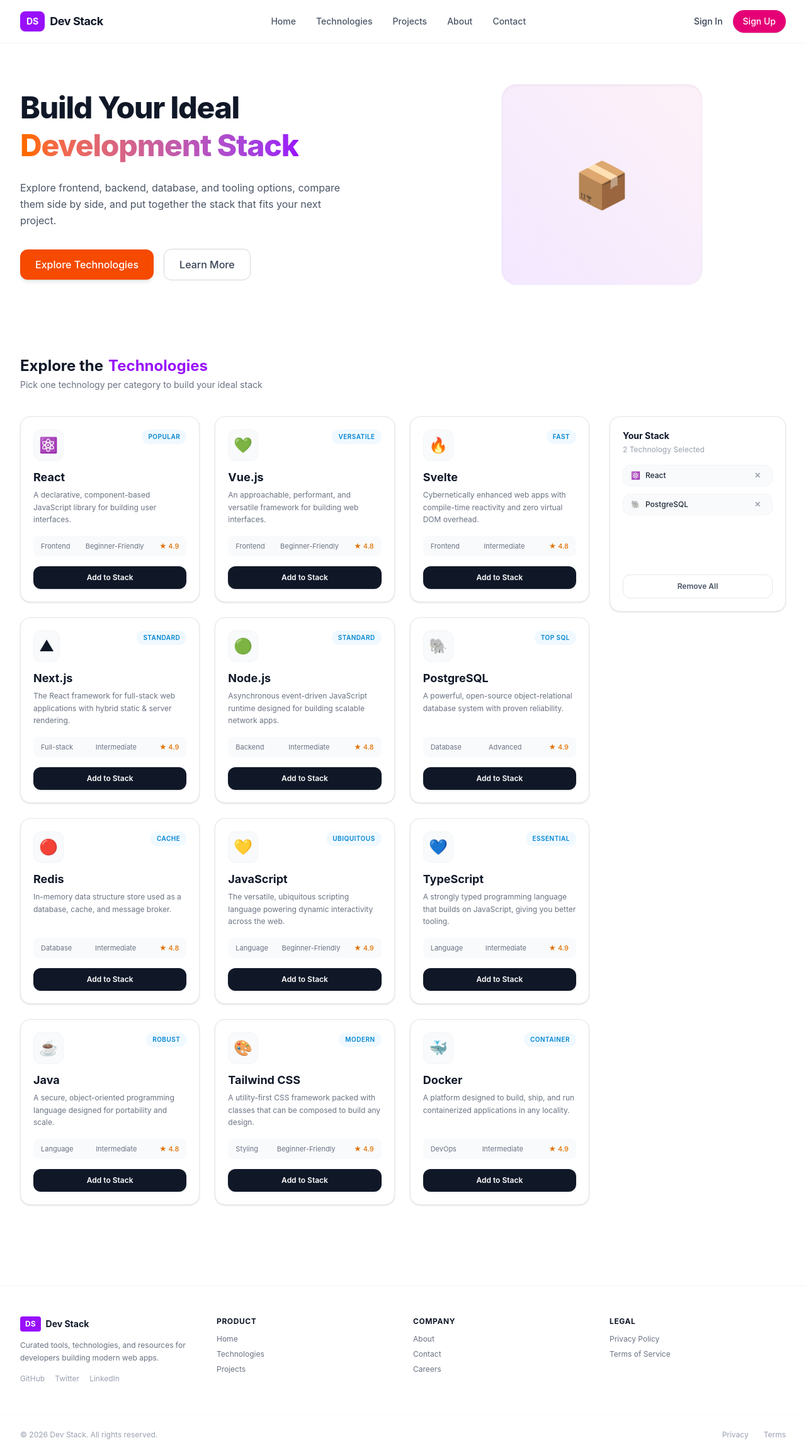
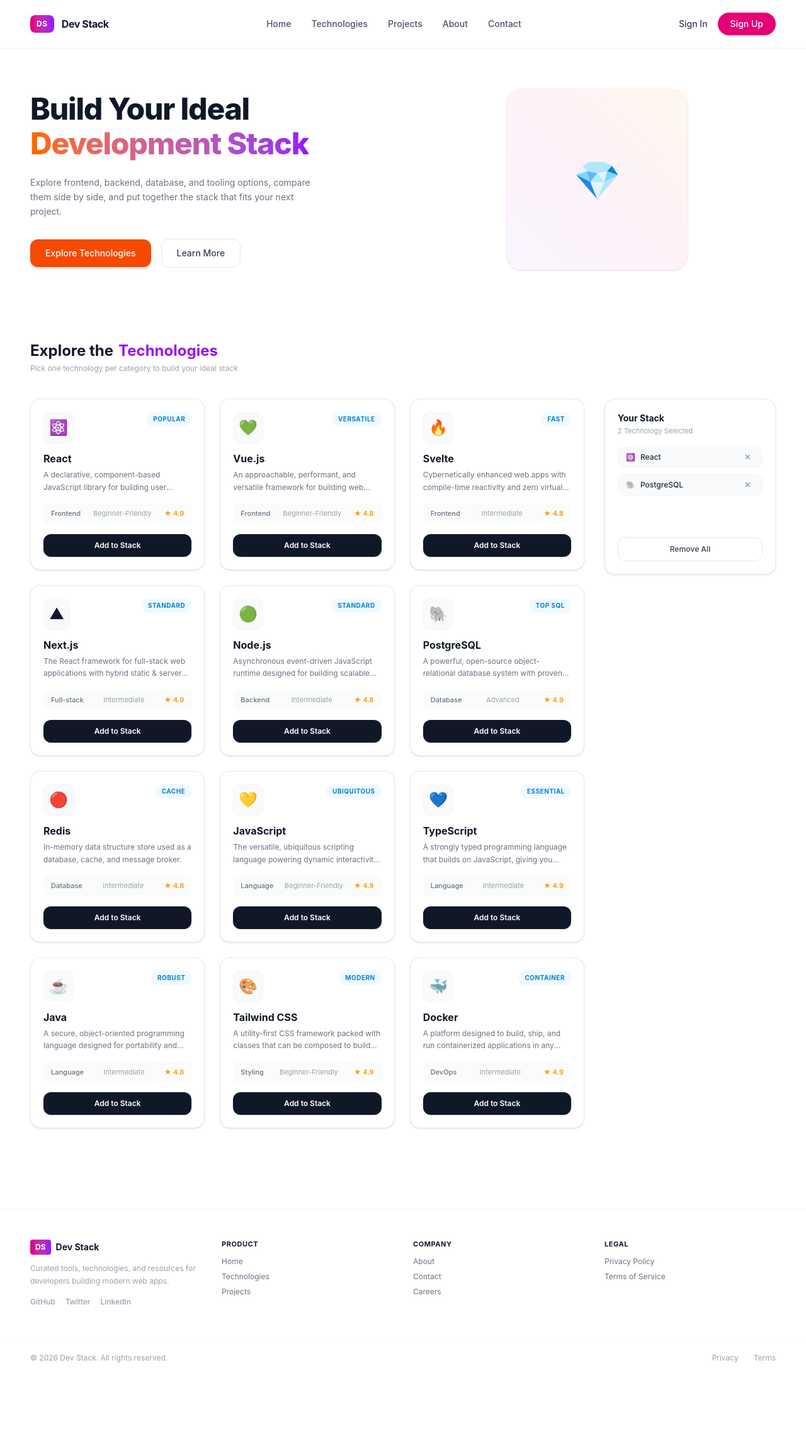
Before and after one commit to csearafat/devstack-assignment, a React (Vite) app: page / in a window 1280 px wide. Shown: the whole page at 63% size. After the commit the page ends 2188 px from the top, so only its background shows below. Built offline with nearby package versions, Linux system fonts and the light colour scheme.

Commit message:
Update UI to match Figma design

```diff
--- a/src/App.jsx
+++ b/src/App.jsx
@@ -2,7 +2,6 @@ import React, { useState } from 'react';
 import { ToastContainer, toast } from 'react-toastify';
 import 'react-toastify/dist/ReactToastify.css';
 
-// Sample tech data matching the Figma layout
 const technologies = [
   { id: 1, name: 'React', category: 'Frontend', badge: 'Popular', difficulty: 'Beginner-Friendly', rating: 4.9, icon: '⚛️', desc: 'A declarative, component-based JavaScript library for building user interfaces.' },
   { id: 2, name: 'Vue.js', category: 'Frontend', badge: 'Versatile', difficulty: 'Beginner-Friendly', rating: 4.8, icon: '💚', desc: 'An approachable, performant, and versatile framework for building web interfaces.' },
@@ -19,7 +18,8 @@ const technologies = [
 ];
 
 export default function App() {
-  const [stack, setStack] = useState([technologies[0], technologies[5]]); // Default initial stack
+  const [stack, setStack] = useState([technologies[0], technologies[5]]);
+  const [mobileMenuOpen, setMobileMenuOpen] = useState(false);
 
   const addToStack = (tech) => {
     if (!stack.some((item) => item.id === tech.id)) {
@@ -42,15 +42,17 @@ export default function App() {
   };
 
   return (
-    <div className="min-h-screen bg-white text-gray-900 font-sans">
+    <div className="min-h-screen bg-white text-gray-900 font-sans overflow-x-hidden">
       <ToastContainer position="top-right" autoClose={2000} />
 
       {/* Navbar */}
-      <header className="flex justify-between items-center px-8 py-4 border-b border-gray-100 max-w-7xl mx-auto">
-        <div className="flex items-center gap-2">
-          <div className="bg-purple-600 text-white px-2.5 py-1.5 rounded-lg font-bold text-sm">DS</div>
-          <span className="font-bold text-lg tracking-tight">Dev Stack</span>
+      <header className="flex justify-between items-center px-6 md:px-12 py-5 border-b border-gray-100 max-w-7xl mx-auto">
+        <div className="flex items-center gap-3">
+          <div className="bg-gradient-to-r from-pink-600 to-purple-600 text-white px-2.5 py-1.5 rounded-lg font-bold text-xs tracking-wider">DS</div>
+          <span className="font-bold text-base tracking-tight text-gray-900">Dev Stack</span>
         </div>
+
+        {/* Desktop Nav */}
         <nav className="hidden md:flex items-center gap-8 text-sm font-medium text-gray-600">
           <a href="#home" className="hover:text-purple-600">Home</a>
           <a href="#technologies" className="hover:text-purple-600">Technologies</a>
@@ -58,73 +60,102 @@ export default function App() {
           <a href="#about" className="hover:text-purple-600">About</a>
           <a href="#contact" className="hover:text-purple-600">Contact</a>
         </nav>
-        <div className="flex items-center gap-4">
+
+        <div className="hidden md:flex items-center gap-4">
           <button className="text-sm font-medium text-gray-700 hover:text-black">Sign In</button>
-          <button className="bg-pink-600 hover:bg-pink-700 text-white text-sm font-medium px-4 py-2 rounded-full shadow-sm">
+          <button className="bg-pink-600 hover:bg-pink-700 text-white text-sm font-medium px-5 py-2 rounded-full shadow-sm">
             Sign Up
           </button>
         </div>
+
+        {/* Mobile Menu Button */}
+        <button
+          onClick={() => setMobileMenuOpen(!mobileMenuOpen)}
+          className="md:hidden text-gray-700 focus:outline-none p-1"
+        >
+          <svg className="w-6 h-6" fill="none" stroke="currentColor" viewBox="0 0 24 24">
+            {mobileMenuOpen ? (
+              <path strokeLinecap="round" strokeLinejoin="round" strokeWidth="2" d="M6 18L18 6M6 6l12 12" />
+            ) : (
+              <path strokeLinecap="round" strokeLinejoin="round" strokeWidth="2" d="M4 6h16M4 12h16M4 18h16" />
+            )}
+          </svg>
+        </button>
       </header>
 
+      {/* Mobile Dropdown Menu */}
+      {mobileMenuOpen && (
+        <div className="md:hidden bg-white border-b border-gray-100 px-6 py-4 space-y-3 shadow-lg">
+          <a href="#home" onClick={() => setMobileMenuOpen(false)} className="block text-sm font-medium text-gray-700">Home</a>
+          <a href="#technologies" onClick={() => setMobileMenuOpen(false)} className="block text-sm font-medium text-gray-700">Technologies</a>
+          <a href="#projects" onClick={() => setMobileMenuOpen(false)} className="block text-sm font-medium text-gray-700">Projects</a>
+          <a href="#about" onClick={() => setMobileMenuOpen(false)} className="block text-sm font-medium text-gray-700">About</a>
+          <a href="#contact" onClick={() => setMobileMenuOpen(false)} className="block text-sm font-medium text-gray-700">Contact</a>
+          <div className="pt-3 border-t border-gray-100 flex items-center justify-between">
+            <button className="text-sm font-medium text-gray-700">Sign In</button>
+            <button className="bg-pink-600 text-white text-sm font-medium px-4 py-2 rounded-full">Sign Up</button>
+          </div>
+        </div>
+      )}
+
       {/* Hero Section */}
-      <section className="max-w-7xl mx-auto px-8 py-16 grid grid-cols-1 md:grid-cols-2 gap-12 items-center">
-        <div>
-          <h1 className="text-5xl font-extrabold tracking-tight text-gray-900 leading-tight mb-6">
+      <section className="max-w-7xl mx-auto px-6 md:px-12 py-12 md:py-16 grid grid-cols-1 md:grid-cols-2 gap-12 items-center">
+        <div className="text-center md:text-left">
+          <h1 className="text-3xl sm:text-4xl md:text-5xl font-extrabold tracking-tight text-gray-900 leading-[1.15] mb-6">
             Build Your Ideal <br />
             <span className="text-transparent bg-clip-text bg-gradient-to-r from-orange-500 to-purple-600">
               Development Stack
             </span>
           </h1>
-          <p className="text-gray-600 text-base mb-8 max-w-lg leading-relaxed">
+          <p className="text-gray-500 text-sm mb-8 max-w-md mx-auto md:mx-0 leading-relaxed">
             Explore frontend, backend, database, and tooling options, compare them side by side, and put together the stack that fits your next project.
           </p>
-          <div className="flex items-center gap-4">
-            <a href="#technologies" className="bg-orange-600 hover:bg-orange-700 text-white font-medium px-6 py-3 rounded-xl shadow-md transition">
+          <div className="flex flex-col sm:flex-row items-center justify-center md:justify-start gap-4">
+            <a href="#technologies" className="w-full sm:w-auto text-center bg-orange-600 hover:bg-orange-700 text-white text-sm font-medium px-6 py-3 rounded-xl shadow-md transition">
               Explore Technologies
             </a>
-            <button className="border border-gray-300 hover:border-gray-400 text-gray-700 font-medium px-6 py-3 rounded-xl transition">
+            <button className="w-full sm:w-auto border border-gray-200 hover:border-gray-300 text-gray-700 text-sm font-medium px-6 py-3 rounded-xl transition">
               Learn More
             </button>
           </div>
         </div>
         <div className="flex justify-center">
-          {/* 3D Isometric Illustration Placeholder */}
-          <div className="w-80 h-80 bg-gradient-to-tr from-purple-100 to-pink-50 rounded-3xl flex items-center justify-center shadow-inner border border-purple-50">
-            <span className="text-7xl animate-pulse">📦</span>
+          <div className="w-60 h-60 sm:w-72 sm:h-72 bg-gradient-to-tr from-purple-50 via-pink-50 to-orange-50 rounded-3xl flex items-center justify-center shadow-sm border border-purple-100/50">
+            <span className="text-5xl sm:text-6xl">💎</span>
           </div>
         </div>
       </section>
 
-      {/* Main Content & Sidebar Layout */}
-      <section id="technologies" className="max-w-7xl mx-auto px-8 py-12">
-        <div className="mb-10">
-          <h2 className="text-2xl font-bold text-gray-900 flex items-center gap-2">
-            Explore the <span className="text-purple-600">Technologies</span>
+      {/* Main Content & Sidebar */}
+      <section id="technologies" className="max-w-7xl mx-auto px-6 md:px-12 py-12">
+        <div className="mb-10 text-center md:text-left">
+          <h2 className="text-2xl font-bold text-gray-900 flex flex-col md:flex-row items-center justify-center md:justify-start gap-1 md:gap-2">
+            <span>Explore the</span> <span className="text-purple-600">Technologies</span>
           </h2>
-          <p className="text-gray-500 text-sm mt-1">Pick one technology per category to build your ideal stack</p>
+          <p className="text-gray-400 text-xs mt-1">Pick one technology per category to build your ideal stack</p>
         </div>
 
         <div className="grid grid-cols-1 lg:grid-cols-4 gap-8">
-          {/* Technologies Cards Grid */}
-          <div className="lg:col-span-3 grid grid-cols-1 md:grid-cols-3 gap-6">
+          {/* Cards Grid */}
+          <div className="lg:col-span-3 grid grid-cols-1 sm:grid-cols-2 md:grid-cols-3 gap-6">
             {technologies.map((tech) => (
-              <div key={tech.id} className="bg-white border border-gray-200 rounded-2xl p-5 shadow-sm hover:shadow-md transition flex flex-col justify-between">
+              <div key={tech.id} className="bg-white border border-gray-200/80 rounded-2xl p-5 shadow-sm hover:shadow-md transition flex flex-col justify-between">
                 <div>
                   <div className="flex justify-between items-start mb-3">
                     <span className="text-2xl p-2 bg-gray-50 rounded-xl border border-gray-100">{tech.icon}</span>
-                    <span className="text-[10px] font-semibold tracking-wider uppercase px-2.5 py-1 bg-sky-50 text-sky-600 rounded-full">
+                    <span className="text-[10px] font-bold tracking-wider uppercase px-2.5 py-1 bg-sky-50 text-sky-600 rounded-full">
                       {tech.badge}
                     </span>
                   </div>
-                  <h3 className="font-bold text-gray-900 text-lg mb-1">{tech.name}</h3>
-                  <p className="text-gray-500 text-xs mb-4 leading-relaxed">{tech.desc}</p>
+                  <h3 className="font-bold text-gray-900 text-base mb-1">{tech.name}</h3>
+                  <p className="text-gray-500 text-xs mb-4 leading-relaxed line-clamp-2">{tech.desc}</p>
                 </div>
 
                 <div>
-                  <div className="flex justify-between items-center text-[11px] text-gray-500 bg-gray-50 px-3 py-2 rounded-lg mb-4">
-                    <span>{tech.category}</span>
-                    <span>{tech.difficulty}</span>
-                    <span className="flex items-center gap-1 font-medium text-amber-600">★ {tech.rating}</span>
+                  <div className="flex justify-between items-center text-[11px] text-gray-500 bg-gray-50/80 px-3 py-2 rounded-lg mb-4">
+                    <span className="font-medium">{tech.category}</span>
+                    <span className="text-gray-400">{tech.difficulty}</span>
+                    <span className="flex items-center gap-0.5 font-semibold text-amber-500">★ {tech.rating}</span>
                   </div>
                   <button
                     onClick={() => addToStack(tech)}
@@ -137,13 +168,13 @@ export default function App() {
             ))}
           </div>
 
-          {/* Right Sidebar: Your Stack */}
+          {/* Right Sidebar */}
           <div className="lg:col-span-1">
-            <div className="bg-white border border-gray-200 rounded-2xl p-5 shadow-sm sticky top-6">
-              <h3 className="font-bold text-gray-900 text-sm mb-1">Your Stack</h3>
-              <p className="text-xs text-gray-400 mb-4">{stack.length} Technology Selected</p>
+            <div className="bg-white border border-gray-200/80 rounded-2xl p-5 shadow-sm static lg:sticky top-6">
+              <h3 className="font-bold text-gray-900 text-sm mb-0.5">Your Stack</h3>
+              <p className="text-[11px] text-gray-400 mb-4">{stack.length} Technology Selected</p>
 
-              <div className="space-y-3 mb-6 min-h-[150px]">
+              <div className="space-y-2.5 mb-6 min-h-[120px]">
                 {stack.length === 0 ? (
                   <p className="text-xs text-gray-400 text-center py-8">No technology added yet.</p>
                 ) : (
@@ -179,23 +210,23 @@ export default function App() {
 
       {/* Footer */}
       <footer className="border-t border-gray-100 mt-20">
-        <div className="max-w-7xl mx-auto px-8 py-12 grid grid-cols-1 md:grid-cols-4 gap-8 text-xs text-gray-500">
+        <div className="max-w-7xl mx-auto px-6 md:px-12 py-12 grid grid-cols-1 sm:grid-cols-2 md:grid-cols-4 gap-8 text-xs text-gray-500">
           <div>
             <div className="flex items-center gap-2 mb-3">
-              <div className="bg-purple-600 text-white px-2 py-1 rounded font-bold text-xs">DS</div>
+              <div className="bg-gradient-to-r from-pink-600 to-purple-600 text-white px-2 py-1 rounded font-bold text-xs">DS</div>
               <span className="font-bold text-gray-900 text-sm">Dev Stack</span>
             </div>
-            <p className="leading-relaxed mb-4">
+            <p className="leading-relaxed mb-4 text-gray-400">
               Curated tools, technologies, and resources for developers building modern web apps.
             </p>
-            <div className="flex gap-4 text-gray-400">
+            <div className="flex gap-4 text-gray-400 font-medium">
               <a href="#github" className="hover:text-gray-600">GitHub</a>
               <a href="#twitter" className="hover:text-gray-600">Twitter</a>
               <a href="#linkedin" className="hover:text-gray-600">LinkedIn</a>
             </div>
           </div>
           <div>
-            <h4 className="font-bold text-gray-900 uppercase tracking-wider mb-3">Product</h4>
+            <h4 className="font-bold text-gray-900 uppercase tracking-wider mb-3 text-[11px]">Product</h4>
             <ul className="space-y-2">
               <li><a href="#home" className="hover:text-gray-900">Home</a></li>
               <li><a href="#tech" className="hover:text-gray-900">Technologies</a></li>
@@ -203,7 +234,7 @@ export default function App() {
             </ul>
           </div>
           <div>
-            <h4 className="font-bold text-gray-900 uppercase tracking-wider mb-3">Company</h4>
+            <h4 className="font-bold text-gray-900 uppercase tracking-wider mb-3 text-[11px]">Company</h4>
             <ul className="space-y-2">
               <li><a href="#about" className="hover:text-gray-900">About</a></li>
               <li><a href="#contact" className="hover:text-gray-900">Contact</a></li>
@@ -211,14 +242,14 @@ export default function App() {
             </ul>
           </div>
           <div>
-            <h4 className="font-bold text-gray-900 uppercase tracking-wider mb-3">Legal</h4>
+            <h4 className="font-bold text-gray-900 uppercase tracking-wider mb-3 text-[11px]">Legal</h4>
             <ul className="space-y-2">
               <li><a href="#privacy" className="hover:text-gray-900">Privacy Policy</a></li>
               <li><a href="#terms" className="hover:text-gray-900">Terms of Service</a></li>
             </ul>
           </div>
         </div>
-        <div className="max-w-7xl mx-auto px-8 py-6 border-t border-gray-50 flex justify-between items-center text-xs text-gray-400">
+        <div className="max-w-7xl mx-auto px-6 md:px-12 py-6 border-t border-gray-50 flex flex-col sm:flex-row justify-between items-center gap-4 text-xs text-gray-400">
           <p>© 2026 Dev Stack. All rights reserved.</p>
           <div className="flex gap-6">
             <a href="#privacy" className="hover:text-gray-600">Privacy</a>
```
